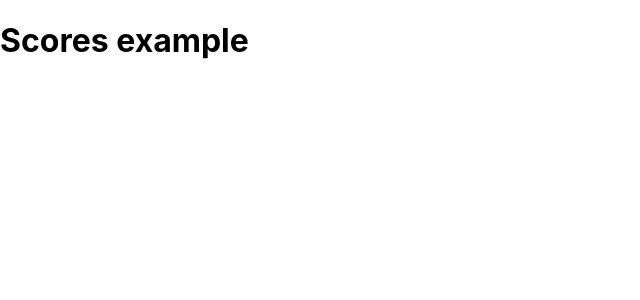
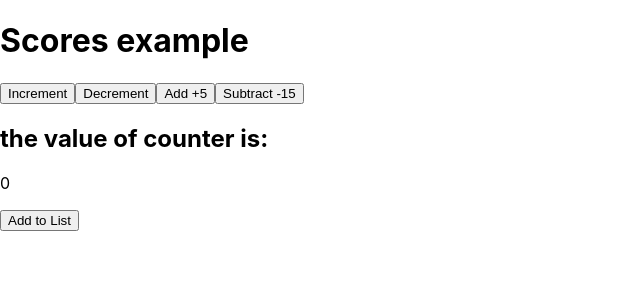
Before and after one commit to MGKhKhD/react-practices, a React (Create React App) app: page / in a window 1280 px wide. Shown: the top 300 px of the page, without its empty margins (0-640 px from the left). Built offline with nearby package versions, Linux system fonts and the light colour scheme.

Commit message:
playing around with redux

```diff
--- a/src/ExmScore/App.js
+++ b/src/ExmScore/App.js
@@ -3,11 +3,21 @@ import { createStore } from "redux";
 import { Provider } from "react-redux";
 
 import reducer from "./store/reducer";
+import Counter from "./counter";
+import Display from "./Display";
+import List from "./List";
 
 const store = createStore(reducer);
 
 const Index = props => {
-  return <h1>Scores example</h1>;
+  return (
+    <div>
+      <h1>Scores example</h1>
+      <Counter />
+      <Display />
+      <List />
+    </div>
+  );
 };
 
 const App = () => {
--- /dev/null
+++ b/src/ExmScore/Display.js
@@ -0,0 +1,28 @@
+import React from "react";
+import { connect } from "react-redux";
+import { randomBytes } from "crypto";
+
+import { ADD_TO_LIST } from "./store/actiontypes";
+
+const Display = props => {
+  return (
+    <div>
+      <h2>the value of counter is:</h2>
+      <p>{props.counter}</p>
+      <button onClick={() => props.onAddToList(props.counter)}>
+        Add to List
+      </button>
+    </div>
+  );
+};
+
+export default connect(
+  state => ({ counter: state.counter }),
+  dispatch => ({
+    onAddToList: counter =>
+      dispatch({
+        type: ADD_TO_LIST,
+        payload: { id: randomBytes(10).toString("hex"), value: counter }
+      })
+  })
+)(Display);
--- /dev/null
+++ b/src/ExmScore/List.js
@@ -0,0 +1,28 @@
+import React from "react";
+import { connect } from "react-redux";
+
+import * as actionTypes from "./store/actiontypes";
+
+const List = props => {
+  return (
+    <div>
+      <ul>
+        {props.list.map(elm => (
+          <li key={elm.id} onClick={() => props.onRemoveItem(elm.id)}>
+            {elm.value}
+          </li>
+        ))}
+      </ul>
+    </div>
+  );
+};
+
+export default connect(
+  state => ({
+    list: state.list
+  }),
+  dispatch => ({
+    onRemoveItem: id =>
+      dispatch({ type: actionTypes.REMOVE_FROM_LiST, payload: id })
+  })
+)(List);
--- a/src/ExmScore/counter.js
+++ b/src/ExmScore/counter.js
@@ -1,11 +1,81 @@
-import React from "react";
+import React, { useReducer, useState, useEffect } from "react";
 import { connect } from "react-redux";
 
+import * as actionTypes from "./store/actiontypes";
+
 const Counter = props => {
-  console.log(props.counter);
+  const [input, setInput] = useState(null);
+  const opReducer = (state, action) => {
+    switch (action.type) {
+      case actionTypes.ADD:
+        return { ...state, add: action.payload };
+      case actionTypes.SUBTRACT:
+        return { ...state, subtract: action.payload };
+      default:
+        return state;
+    }
+  };
+
+  const [value, dispatch] = useReducer(opReducer, { add: 5, subtract: 15 });
+
+  const inputRef = React.createRef();
+
+  const handleAdd = () => {
+    setInput(actionTypes.ADD);
+  };
+
+  const handleSubtract = () => {
+    setInput(actionTypes.SUBTRACT);
+  };
+
+  useEffect(() => {
+    if (input && inputRef) {
+      inputRef.current.focus();
+    }
+  }, [input]);
+
+  const handleChange = event => {
+    dispatch({ type: input, payload: event.target.value });
+  };
+
+  const handleKeyDown = event => {
+    if (event.keyCode === 13) {
+      if (input === actionTypes.ADD) {
+        props.onAdd(value.add);
+        setInput(null);
+      }
+      if (input === actionTypes.SUBTRACT) {
+        props.onSubtract(value.subtract);
+        setInput(null);
+      }
+    }
+  };
+
   return (
     <div>
       <button onClick={props.onIncrementCounter}>Increment</button>
+      <button onClick={props.onDecrementCounter}>Decrement</button>
+      <button onClick={handleAdd}>
+        Add +{input && input === actionTypes.ADD ? value.add : 5}
+      </button>
+      <button onClick={handleSubtract}>
+        Subtract -
+        {input && input === actionTypes.SUBTRACT ? value.subtract : 15}
+      </button>
+      {input && (
+        <React.Fragment>
+          <hr />
+          <label>Input value:</label>
+          <input
+            type="number"
+            onChange={handleChange}
+            name={input}
+            value={input === actionTypes.ADD ? value.add : value.subtract}
+            onKeyDown={handleKeyDown}
+            ref={inputRef}
+          />
+        </React.Fragment>
+      )}
     </div>
   );
 };
@@ -18,7 +88,11 @@ const mapStateToProps = state => {
 
 const mapDispatchToProps = dispatch => {
   return {
-    onIncrementCounter: () => dispatch({ type: "INCREMENT" })
+    onIncrementCounter: () => dispatch({ type: actionTypes.INCREMENT }),
+    onDecrementCounter: () => dispatch({ type: actionTypes.DECREMENT }),
+    onAdd: value => dispatch({ type: actionTypes.ADD, payload: +value }),
+    onSubtract: value =>
+      dispatch({ type: actionTypes.SUBTRACT, payload: +value })
   };
 };
 
--- /dev/null
+++ b/src/ExmScore/store/actiontypes.js
@@ -0,0 +1,6 @@
+export const ADD = "ADD";
+export const SUBTRACT = "SUBTRACT";
+export const INCREMENT = "INCREMENT";
+export const DECREMENT = "DECREMENT";
+export const ADD_TO_LIST = "ADD_TO_LIST";
+export const REMOVE_FROM_LiST = "REMOVE_FROM_LiST";
--- a/src/ExmScore/store/reducer.js
+++ b/src/ExmScore/store/reducer.js
@@ -1,11 +1,30 @@
+import * as actionTypes from "./actiontypes";
+
 const initState = {
-  counter: 0
+  counter: 0,
+  list: []
 };
 
 const reducer = (state = initState, action) => {
   switch (action.type) {
-    case "INCREMENT":
-      return { counter: state.counter + 1 };
+    case actionTypes.INCREMENT:
+      return { ...state, counter: state.counter + 1 };
+    case actionTypes.DECREMENT:
+      return { ...state, counter: state.counter - 1 };
+    case actionTypes.ADD:
+      return { ...state, counter: state.counter + action.payload };
+    case actionTypes.SUBTRACT:
+      return { ...state, counter: state.counter - action.payload };
+    case actionTypes.ADD_TO_LIST:
+      return {
+        ...state,
+        list: state.list.concat(action.payload)
+      };
+    case actionTypes.REMOVE_FROM_LiST:
+      return {
+        ...state,
+        list: state.list.filter(elm => elm.id !== action.payload)
+      };
     default:
       return state;
   }
```
